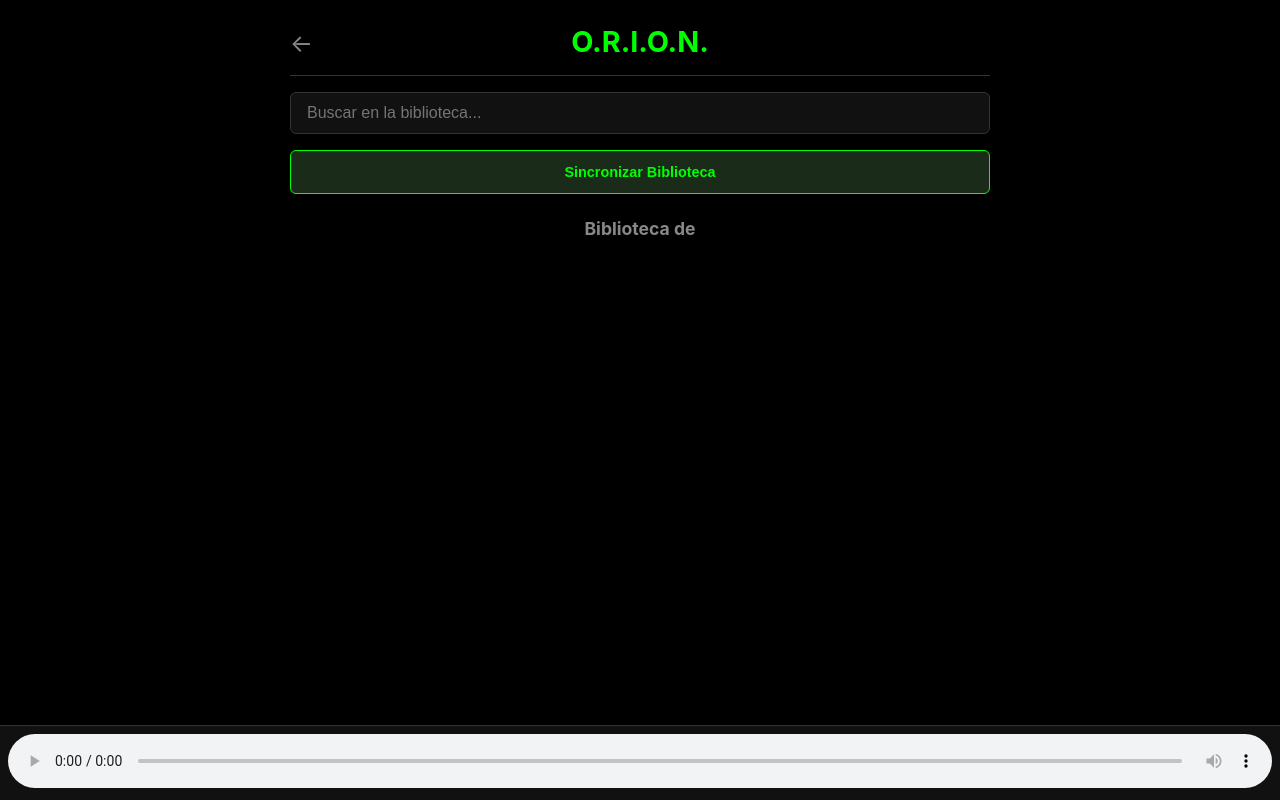
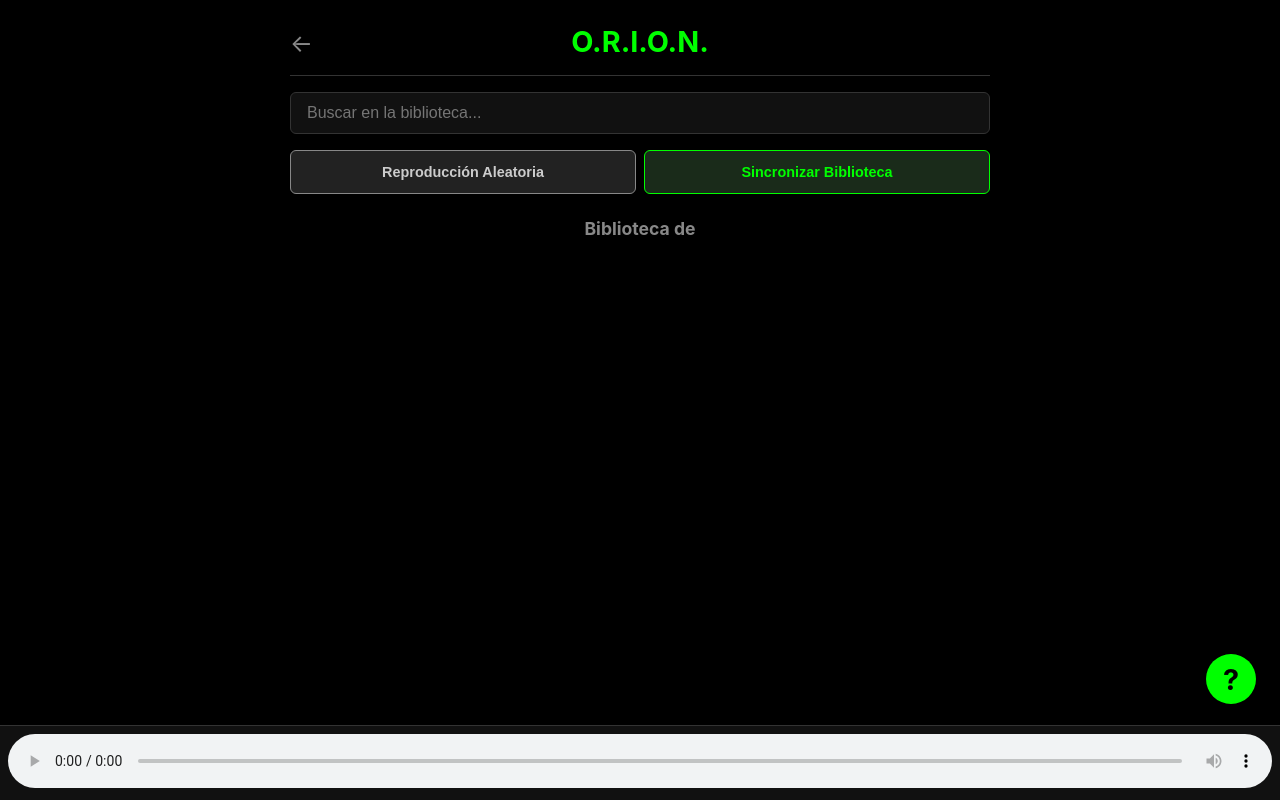
Before and after one commit to Marc0Val/NSR-ORION-MP3-DNW, a Flask app: template src/gateway/templates/songs.html in a window 1280 px wide. Run offline with Flask 3, Linux system fonts and the light colour scheme; the template is opened without the code that fills it, so the values that code supplies are empty.

Commit message:
Agregar lógica y estilos para el botón de ayuda, mejorar la sincronización y la reproducción aleatoria de canciones en la biblioteca.

```diff
--- a/src/gateway/templates/songs.html
+++ b/src/gateway/templates/songs.html
@@ -58,21 +58,31 @@
         box-sizing: border-box;
         margin-bottom: 1rem;
       }
+      .button-group {
+        display: flex;
+        gap: 0.5rem;
+      }
+      #sync-button, #shuffle-play-button {
+        flex: 1;
+        padding: 0.8rem;
+        border-radius: 6px;
+        cursor: pointer;
+        font-size: 0.9rem;
+        font-weight: bold;
+        transition: background-color 0.2s;
+      }
       #sync-button {
-        width: 100%;
-        padding: 0.8rem;
         background-color: #1a2b1a;
         border: 1px solid #0f0;
         color: #0f0;
-        font-weight: bold;
-        border-radius: 6px;
-        cursor: pointer;
-        font-size: 0.9rem;
-        transition: background-color 0.2s;
       }
-      #sync-button:hover {
-        background-color: #2a4b2a;
+      #sync-button:hover { background-color: #2a4b2a; }
+      #shuffle-play-button {
+        background-color: #222;
+        border: 1px solid #888;
+        color: #ccc;
       }
+      #shuffle-play-button:hover { background-color: #333; }
       .song-list h2 {
         font-size: 1.1rem;
         color: #888;
@@ -122,8 +132,29 @@
         padding: 0.5rem;
         box-sizing: border-box;
       }
-      audio {
-        width: 100%;
+      audio { width: 100%; }
+      #help-button {
+        position: fixed; bottom: 6rem; right: 1.5rem; width: 50px; height: 50px;
+        background-color: #0f0; color: #000; border-radius: 50%; display: flex;
+        align-items: center; justify-content: center; font-size: 1.8rem;
+        font-weight: bold; cursor: pointer; z-index: 1000;
+      }
+      #help-modal {
+        position: fixed; top: 0; left: 0; width: 100%; height: 100%;
+        background-color: rgba(0, 0, 0, 0.8); display: flex; align-items: center;
+        justify-content: center; z-index: 1001; opacity: 0; visibility: hidden;
+        transition: opacity 0.3s ease, visibility 0.3s ease;
+      }
+      #help-modal.visible { opacity: 1; visibility: visible; }
+      .modal-content {
+        background-color: #111; border: 1px solid #333; border-radius: 8px;
+        padding: 2rem; width: 90%; max-width: 500px; position: relative;
+      }
+      .modal-content h3 { color: #0f0; margin-top: 0; }
+      .modal-content p { color: #ccc; line-height: 1.6; }
+      .modal-content .close-button {
+        position: absolute; top: 1rem; right: 1rem; font-size: 1.5rem;
+        color: #888; cursor: pointer;
       }
     </style>
   </head>
@@ -135,12 +166,11 @@
       </header>
 
       <section class="controls-container">
-        <input
-          type="text"
-          id="search-bar"
-          placeholder="Buscar en la biblioteca..."
-        />
-        <button id="sync-button">Sincronizar Biblioteca</button>
+        <input type="text" id="search-bar" placeholder="Buscar en la biblioteca..."/>
+        <div class="button-group">
+          <button id="shuffle-play-button">Reproducción Aleatoria</button>
+          <button id="sync-button">Sincronizar Biblioteca</button>
+        </div>
       </section>
 
       <section class="song-list">
@@ -150,18 +180,8 @@
           <div class="song-item">
             <span class="song-title">{{ song.replace('.opus', '') }}</span>
             <div class="song-actions">
-              <span
-                class="play-icon"
-                data-src="/stream/{{ user_id }}/{{ song|urlencode }}"
-                >&#9654;</span
-              >
-              <!-- Play Icon -->
-              <a
-                href="/stream/{{ user_id }}/{{ song|urlencode }}"
-                download="{{ song }}"
-                >&#x21E3;</a
-              >
-              <!-- Download Icon -->
+              <span class="play-icon" data-src="/stream/{{ user_id }}/{{ song|urlencode }}">&#9654;</span>
+              <a href="/stream/{{ user_id }}/{{ song|urlencode }}" download="{{ song }}">&#x21E3;</a>
             </div>
           </div>
           {% endfor %}
@@ -173,19 +193,31 @@
       <audio id="audio-player" controls></audio>
     </div>
 
+    <div id="help-button">?</div>
+    <div id="help-modal">
+      <div class="modal-content">
+        <span class="close-button">&times;</span>
+        <h3>Ayuda de Biblioteca</h3>
+        <p><strong>&#9654; (Play):</strong> Inicia la reproducción de una canción en el reproductor inferior.</p>
+        <p><strong>&#x21E3; (Descargar):</strong> Guarda el archivo .opus directamente en tu dispositivo.</p>
+        <p><strong>Reproducción Aleatoria:</strong> Inicia la reproducción con una canción al azar de la lista visible.</p>
+        <p><strong>Sincronizar:</strong> Pide al sistema que busque y descargue nuevas canciones de tus playlists.</p>
+      </div>
+    </div>
+
     <script>
       document.addEventListener("DOMContentLoaded", function () {
         const player = document.getElementById("audio-player");
-        const songItems = document.querySelectorAll(".song-item");
+        const songItems = Array.from(document.querySelectorAll(".song-item"));
         const searchBar = document.getElementById("search-bar");
         const syncButton = document.getElementById("sync-button");
+        const shuffleButton = document.getElementById("shuffle-play-button");
         let currentActiveItem = null;
 
-        // --- Lógica de Reproducción ---
-        document.querySelectorAll(".play-icon").forEach((icon) => {
-          icon.addEventListener("click", function () {
-            const songSrc = this.getAttribute("data-src");
-            const parentItem = this.closest(".song-item");
+        function playSong(songItem) {
+            if (!songItem) return;
+            const playIcon = songItem.querySelector(".play-icon");
+            const songSrc = playIcon.getAttribute("data-src");
 
             player.src = songSrc;
             player.load();
@@ -194,50 +226,58 @@
             if (currentActiveItem) {
               currentActiveItem.classList.remove("active");
             }
-            parentItem.classList.add("active");
-            currentActiveItem = parentItem;
+            songItem.classList.add("active");
+            currentActiveItem = songItem;
+        }
+
+        songItems.forEach(item => {
+            item.querySelector(".play-icon").addEventListener("click", () => playSong(item));
+        });
+
+        searchBar.addEventListener("input", function () {
+          const query = this.value.toLowerCase();
+          songItems.forEach((item) => {
+            const title = item.querySelector(".song-title").textContent.toLowerCase();
+            item.style.display = title.includes(query) ? "flex" : "none";
           });
         });
 
-        // --- Lógica de Búsqueda ---
-        searchBar.addEventListener("input", function () {
-          const query = this.value.toLowerCase();
-          songItems.forEach((item) => {
-            const title = item
-              .querySelector(".song-title")
-              .textContent.toLowerCase();
-            if (title.includes(query)) {
-              item.style.display = "flex";
-            } else {
-              item.style.display = "none";
-            }
-          });
+        syncButton.addEventListener("click", function () {
+          this.textContent = "Solicitando..."; this.disabled = true;
+          fetch("/request_update", { method: "POST" })
+            .then(res => res.json())
+            .then(data => {
+              this.textContent = "¡Señal Enviada!";
+              setTimeout(() => { this.textContent = "Sincronizar Biblioteca"; this.disabled = false; }, 2000);
+            }).catch(err => {
+              this.textContent = "Error en la Señal";
+              setTimeout(() => { this.textContent = "Sincronizar Biblioteca"; this.disabled = false; }, 3000);
+            });
         });
 
-        // --- Lógica de Sincronización ---
-        syncButton.addEventListener("click", function () {
-          this.textContent = "Solicitando...";
-          this.disabled = true;
+        shuffleButton.addEventListener("click", function() {
+            const visibleSongs = songItems.filter(item => item.style.display !== 'none');
+            if (visibleSongs.length > 0) {
+                const randomSong = visibleSongs[Math.floor(Math.random() * visibleSongs.length)];
+                playSong(randomSong);
+            }
+        });
 
-          fetch("/request_update", { method: "POST" })
-            .then((response) => response.json())
-            .then((data) => {
-              this.textContent = "¡Señal Enviada!";
-              console.log("O.R.I.O.N. >", data.status);
-              setTimeout(() => {
-                this.textContent = "Sincronizar Biblioteca";
-                this.disabled = false;
-              }, 2000);
-            })
-            .catch((err) => {
-              this.textContent = "Error en la Señal";
-              console.error("O.R.I.O.N. > Error de sincronización:", err);
-              setTimeout(() => {
-                this.textContent = "Sincronizar Biblioteca";
-                this.disabled = false;
-              }, 3000);
-            });
+        player.addEventListener("ended", function() {
+            const visibleSongs = songItems.filter(item => item.style.display !== 'none');
+            const currentIndex = visibleSongs.indexOf(currentActiveItem);
+            if (currentIndex !== -1 && visibleSongs.length > 0) {
+                const nextIndex = (currentIndex + 1) % visibleSongs.length; // Loop back to start
+                playSong(visibleSongs[nextIndex]);
+            }
         });
+
+        const helpButton = document.getElementById("help-button");
+        const helpModal = document.getElementById("help-modal");
+        const closeModalButton = document.querySelector(".close-button");
+        helpButton.addEventListener("click", () => helpModal.classList.add("visible"));
+        closeModalButton.addEventListener("click", () => helpModal.classList.remove("visible"));
+        helpModal.addEventListener("click", (e) => { if (e.target === helpModal) helpModal.classList.remove("visible"); });
       });
     </script>
   </body>
```
